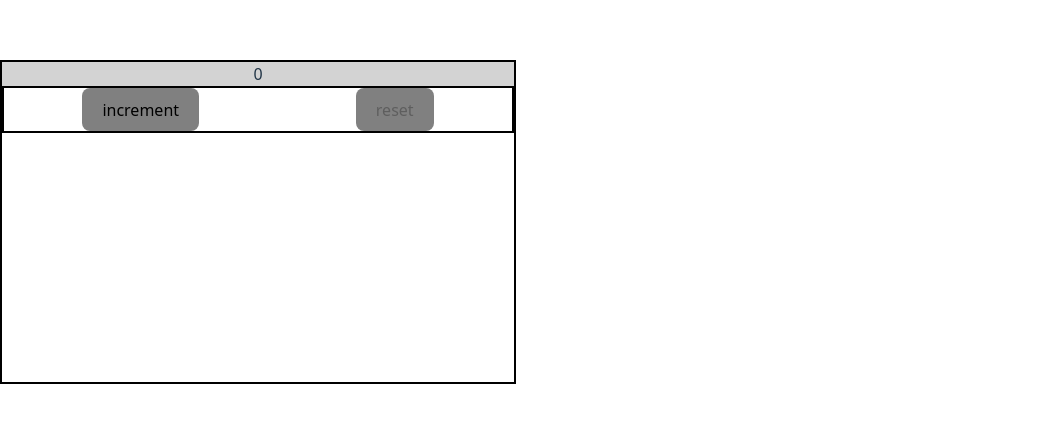
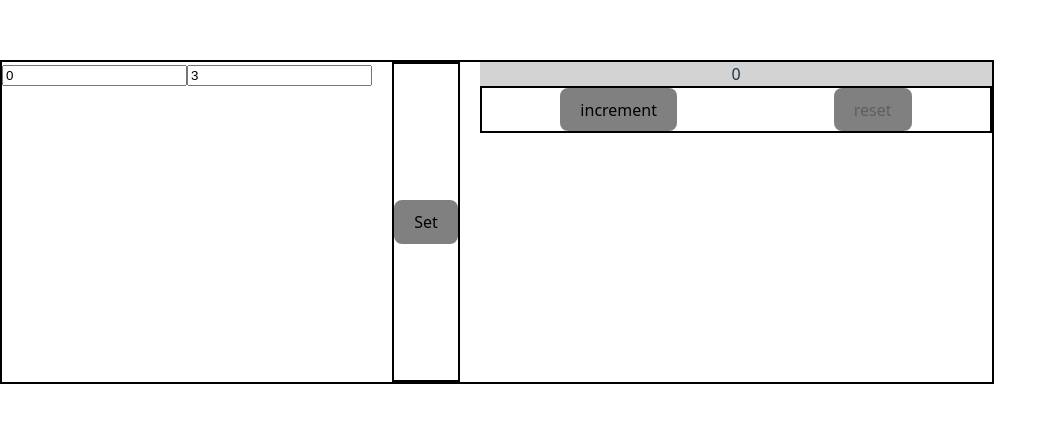
Before and after one commit to VanoKi/Counter2, a React (Vite) app in the folder counter2/: page / in a window 1280 px wide. Shown: the part 178-600 px from the top of the page, without its empty margins (0-1057 px from the left). Built offline with nearby package versions, Linux system fonts and the light colour scheme.

Commit message:
feat: add showVal to tinput

```diff
--- a/counter2/src/App.tsx
+++ b/counter2/src/App.tsx
@@ -1,16 +1,21 @@
 import { useState } from 'react'
 import './App.css'
-// import {SetDisplay} from "./components/setDisplay.tsx";
+import {SetDisplay} from "./components/setDisplay.tsx";
 import {CounterDisplay} from "./components/CounterDisplay.tsx";
 
 function App() {
   const [minVal, setMinVal] = useState(0)
-  const [maxVal, setMaxVal] = useState(5)
+  const [maxVal, setMaxVal] = useState(3)
   // const [val, setVal] = useState(0)
 
   return (
     <div className={'app'}>
-      {/*<SetDisplay minVal={minVal} maxVal={maxVal} setMinVal={() => setMinVal(minVal)}/>*/}
+      <SetDisplay
+        minVal={minVal}
+        maxVal={maxVal}
+        setMinVal={setMinVal}
+        setMaxVal={setMaxVal}
+      />
       <CounterDisplay
         minVal={minVal}
         maxVal={maxVal}
--- a/counter2/src/components/setDisplay.tsx
+++ b/counter2/src/components/setDisplay.tsx
@@ -3,15 +3,25 @@ import {Button} from "./Button.tsx";
 type Props = {
   minVal: number
   maxVal: number
+  setMinVal: (val:number) => void
+  setMaxVal: (val:number) => void
 };
 
 export const SetDisplay = (props: Props) => {
-  const [minVal, maxVal] = props
+  const {minVal, maxVal, setMinVal, setMaxVal} = props
+  const showValue = (val:string) => console.log(val)
   return (
     <>
       <div className={''}>
-        <input type={"number"} value={minVal}/>
-        <input type={"number"} value={maxVal}/>
+        <input
+          type={"number"}
+          value={minVal}
+          onChange={(e) => showValue(e.target.value)}
+        />
+        <input
+          type={"number"}
+          value={maxVal}
+        />
       </div>
       <div className={'btn-wrap'}>
         <Button title={'Set'}/>
```
